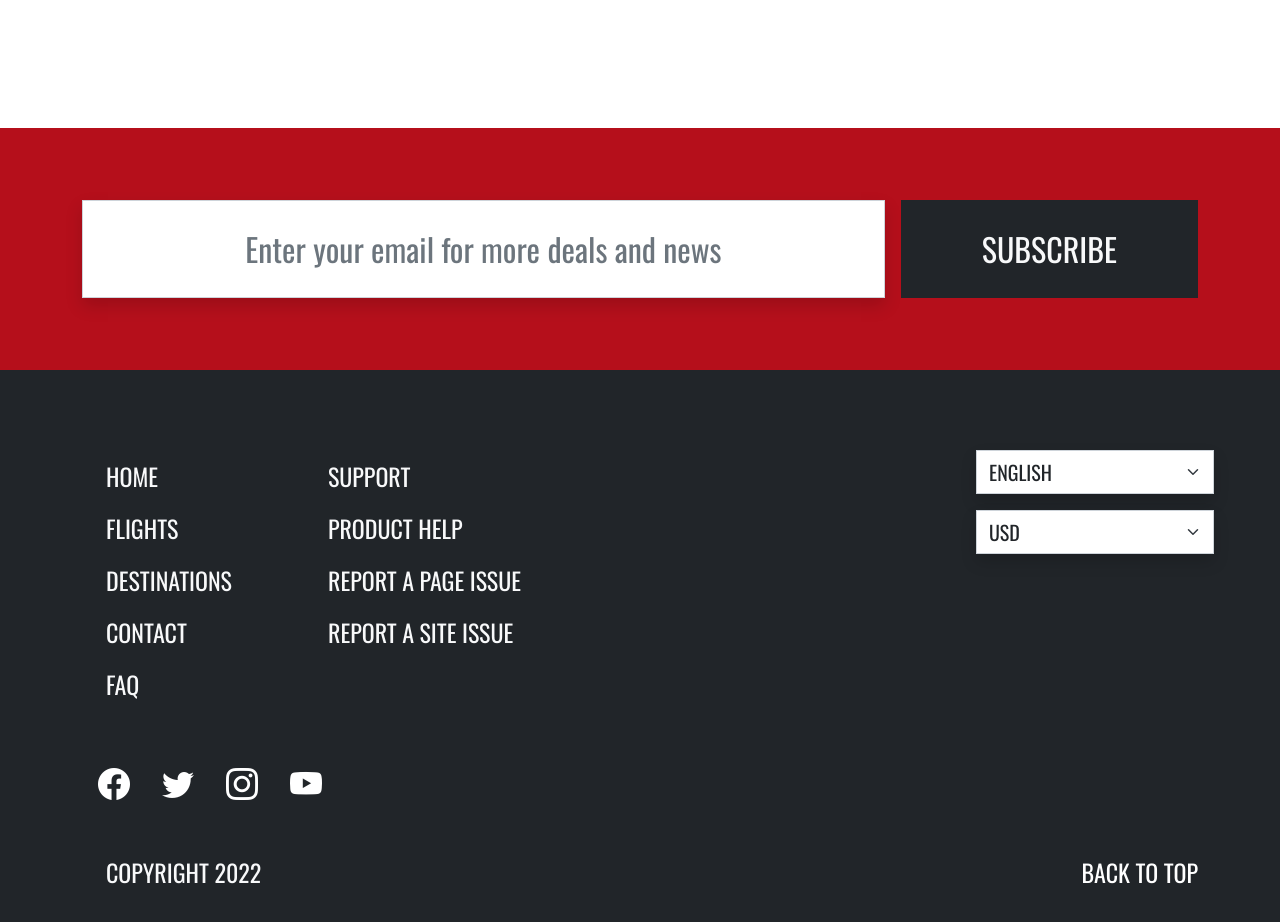
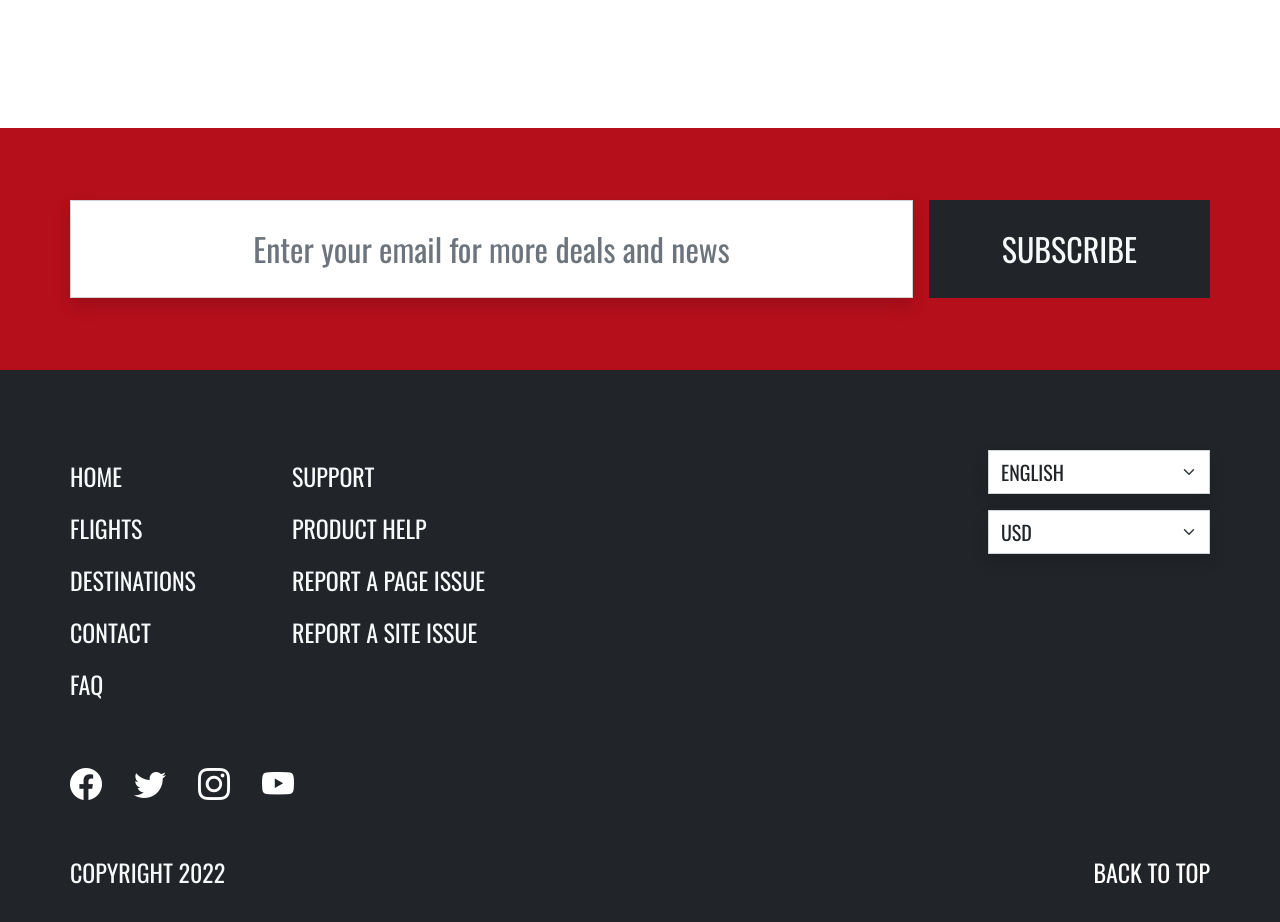
Before and after one commit to Rasgrin/travl-diplomski, a website built with Parcel: page src/flights.html in a window 1280 px wide. Shown: the part 2760-3682 px from the top of the page. Built offline with nearby package versions, Linux system fonts and the light colour scheme.

Commit message:
fixed gutters

```diff
--- a/src/flights.html
+++ b/src/flights.html
@@ -9,7 +9,7 @@
     <title>Document</title>
   </head>
   <body>
-    <div class="container">
+    <div class="container gx-0">
       <!-- NAV -->
       <nav class="navbar navbar-expand-lg bg-white my-5">
         <div class="container-fluid g-0">
@@ -101,58 +101,58 @@
     <!-- CONTAINER FOR NEWSLETTER AND FOOTER -->
     <div class="container-fluid mt-10 gx-0">
       <!-- NEWSLETTER -->
-      <div class="bg-riot-red py-8 justify-content-center align-items-center">
-        <div class="container d-flex flex-row">
+      <div class="bg-riot-red py-8">
+        <div class="container justify-content-center align-items-center d-flex flex-row gx-0">
           <input type="text" class="form-control w-75 fs-2 py-4 text-center shadow" placeholder="Enter your email for more deals and news" aria-label="Username" aria-describedby="basic-addon1" />
-          <button type="button" class="btn btn-dark text-light ms-3 fs-2 py-4 px-9">SUBSCRIBE</button>
+          <button type="button" class="btn btn-dark text-light ms-3 fs-2 py-4 w-25">SUBSCRIBE</button>
         </div>
       </div>
-    </div>
+
       <!-- FOOTER -->
       <div class="bg-dark text-light py-9">
-      <div class="container d-flex flex-column justify-content-center">
+        <div class="container d-flex flex-column justify-content-center gx-0">
           <div class="d-flex flex-row">
             <ul class="navbar-nav d-flex flex-column">
-            <li class="nav-item mx-4">
+              <li class="nav-item">
                 <a class="nav-link fs-4 fw-normal" aria-current="page" href="./index.html">HOME</a>
               </li>
-            <li class="nav-item mx-4">
+              <li class="nav-item">
                 <a class="nav-link fs-4 fw-normal" href="./flights.html">FLIGHTS</a>
               </li>
-            <li class="nav-item mx-4">
+              <li class="nav-item">
                 <a class="nav-link fs-4 fw-normal" href="#">DESTINATIONS</a>
               </li>
-            <li class="nav-item mx-4">
+              <li class="nav-item">
                 <a class="nav-link fs-4 fw-normal" href="#">CONTACT</a>
               </li>
-            <li class="nav-item mx-4">
+              <li class="nav-item">
                 <a class="nav-link fs-4 fw-normal" href="#">FAQ</a>
               </li>
             </ul>
 
             <ul class="navbar-nav d-flex flex-column ms-5">
-            <li class="nav-item mx-4">
+              <li class="nav-item mx-5">
                 <a class="nav-link fs-4 fw-normal active" aria-current="page" href="./index.html">SUPPORT</a>
               </li>
-            <li class="nav-item mx-4">
+              <li class="nav-item mx-5">
                 <a class="nav-link fs-4 fw-normal" href="./flights.html">PRODUCT HELP</a>
               </li>
-            <li class="nav-item mx-4">
+              <li class="nav-item mx-5">
                 <a class="nav-link fs-4 fw-normal" href="#">REPORT A PAGE ISSUE</a>
               </li>
-            <li class="nav-item mx-4">
+              <li class="nav-item mx-5">
                 <a class="nav-link fs-4 fw-normal" href="#">REPORT A SITE ISSUE</a>
               </li>
             </ul>
 
             <div class="div mb-4 ms-auto">
-            <div class="input-group ms-3 mb-3">
+              <div class="input-group mb-3">
                 <select class="form-select fs-5 text-left shadow pe-10" id="inputGroupSelect01">
                   <option value="1" selected>ENGLISH</option>
                   <option value="2">SERBIAN</option>
                 </select>
               </div>
-            <div class="input-group ms-3 mb-3">
+              <div class="input-group mb-3">
                 <select class="form-select fs-5 text-left shadow pe-10" id="inputGroupSelect01">
                   <option value="1" selected>USD</option>
                   <option value="2">RSD</option>
@@ -160,19 +160,19 @@
               </div>
             </div>
           </div>
-
           <div class="d-flex flex-row mt-5">
-          <a class="mx-3 fs-2 text-white" href="#"><i class="bi bi-facebook"></i></a>
+            <a class="me-3 fs-2 text-white" href="#"><i class="bi bi-facebook"></i></a>
             <a class="mx-3 fs-2 text-white" href="#"><i class="bi bi-twitter"></i></a>
             <a class="mx-3 fs-2 text-white" href="#"><i class="bi bi-instagram"></i></a>
             <a class="mx-3 fs-2 text-white" href="#"><i class="bi bi-youtube"></i></a>
           </div>
 
-        <div class="d-flex flex-row mt-5 ms-4">
+          <div class="d-flex flex-row mt-5">
             <p class="fs-4">COPYRIGHT 2022</p>
             <a class="ms-auto fs-4 text-white text-decoration-none" href="#">BACK TO TOP</a>
           </div>
         </div>
       </div>
+    </div>
   </body>
 </html>
```
Also changed, not shown: src/index.html (+20 -20 lines). Lines whose indentation alone changed are shown as unchanged.
